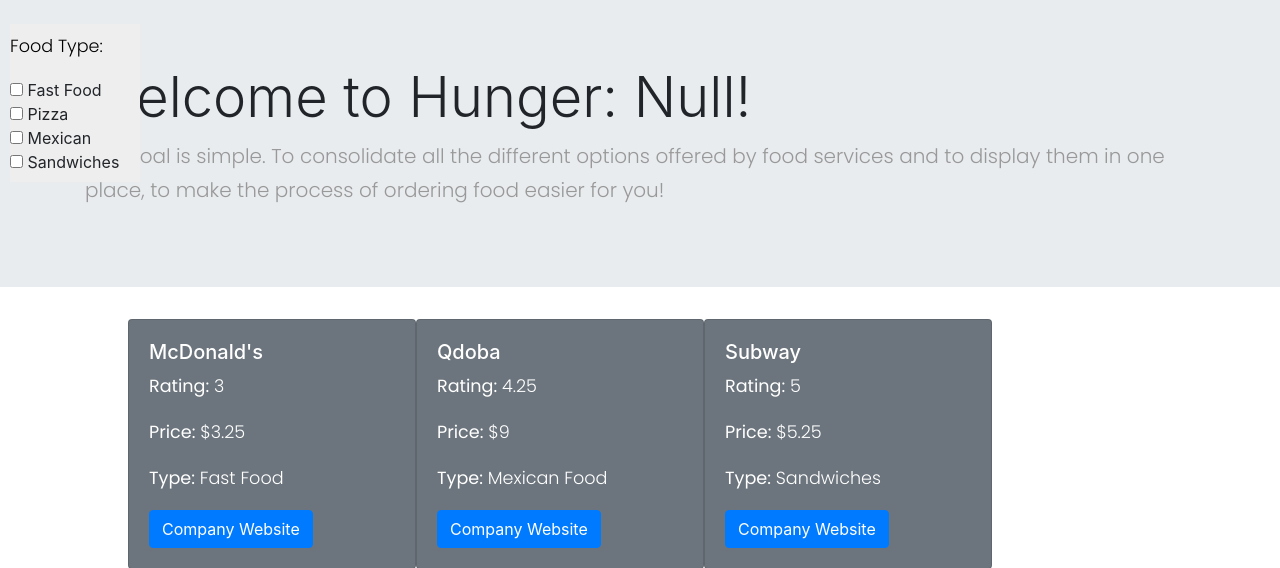
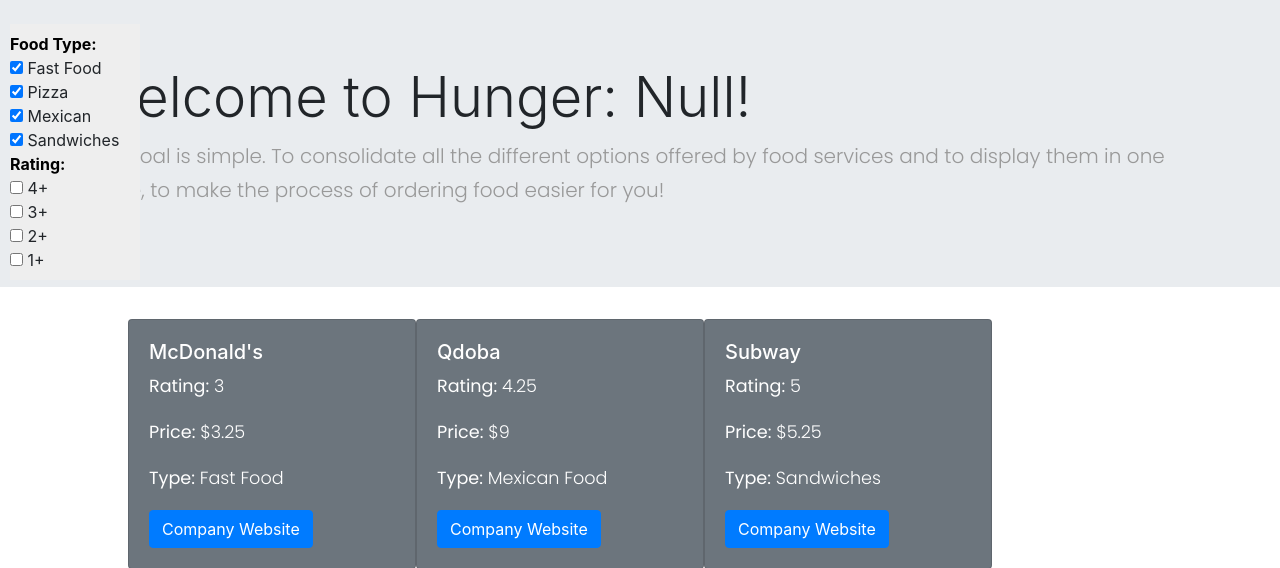
Before and after one commit to mattwu24/CSCI_3308_Project, a Node server app: template views/index.html in a window 1280 px wide. Shown: the part 56-624 px from the top of the page. Run offline with Node 20, Linux system fonts and the light colour scheme; the template is opened without the code that fills it, so the values that code supplies are empty.

Commit message:
Try to get filters

```diff
--- a/resources/js/script.js
+++ b/resources/js/script.js
@@ -18,8 +18,6 @@
     restaurantLink[count].href = restaurantInfo[x].RestaurantLink;
     restaurantLink[count].setAttribute('target', '_blank');
     restaurantLink[count].innerHTML = "Company Website";
-
-    console.log(x);
     count++;
   }
 });
@@ -30,15 +28,20 @@
     var restaurantCards = document.getElementsByClassName("restaurantCards");
     var filterFoodType = document.getElementsByClassName("filterFoodType");
     var restaurantType = document.getElementsByClassName("restaurantType");
+    var filterRating = document.getElementsByClassName("filterRating");
+    var restaurantRating = document.getElementsByClassName("restaurantRating");
 
     for(var i = 0; i < filterFoodType.length; i++) {
       for(var j = 0; j < restaurantType.length; j++) {
-        if(filterFoodType[i].checked && restaurantType[j].innerText.includes(filterFoodType[i].value)) {
-          console.log(restaurantCards[j])
+        var ratingParsed = restaurantRating[j].innerText.split(":");
+        if(filterRating[i].checked && Number(ratingParsed[1]) < Number(filterRating[i].value)) {
           restaurantCards[j].style.display = "none";
         }
-        else if(!filterFoodType[i].checked  && restaurantType[j].innerText.includes(filterFoodType[i].value)) {
+        if(filterFoodType[i].checked && restaurantType[j].innerText.includes(filterFoodType[i].value)) {
           restaurantCards[j].style.display = "block";
+        }
+        if(!filterRating[i].checked && !filterFoodType[i].checked && restaurantType[j].innerText.includes(filterFoodType[i].value)) {
+          restaurantCards[j].style.display = "none";
         }
       }
     }
--- a/views/index.html
+++ b/views/index.html
@@ -47,14 +47,17 @@
     </nav>
 
     <div class="sidenav">
-            <p style="color:black"> Food Type: </p>
-            <input type="checkbox" class="filterFoodType" value="Fast Food"> Fast Food <br>
-            <input type="checkbox" class="filterFoodType" value="Pizza"> Pizza <br>
-            <input type="checkbox" class="filterFoodType" value="Mexican Food"> Mexican <br>
-            <input type="checkbox" class="filterFoodType" value="Sandwiches"> Sandwiches <br>
+            <div style="color:black"> <b>Food Type:</b> </div>
+            <input type="checkbox" class="filterFoodType" value="Fast Food" checked="true"> Fast Food <br>
+            <input type="checkbox" class="filterFoodType" value="Pizza" checked="true"> Pizza <br>
+            <input type="checkbox" class="filterFoodType" value="Mexican Food" checked="true"> Mexican <br>
+            <input type="checkbox" class="filterFoodType" value="Sandwiches" checked="true"> Sandwiches <br>
+            <div style="color:black"> <b>Rating:</b> </div>
+            <input type="checkbox" class="filterRating" value="4"> 4+ <br>
+            <input type="checkbox" class="filterRating" value="3"> 3+ <br>
+            <input type="checkbox" class="filterRating" value="2"> 2+ <br>
+            <input type="checkbox" class="filterRating" value="1"> 1+ <br>
     </div>
-
-    <!---FILTER-->
 
     <div class="jumbotron jumbotron-fluid">
         <div class="container">
```
